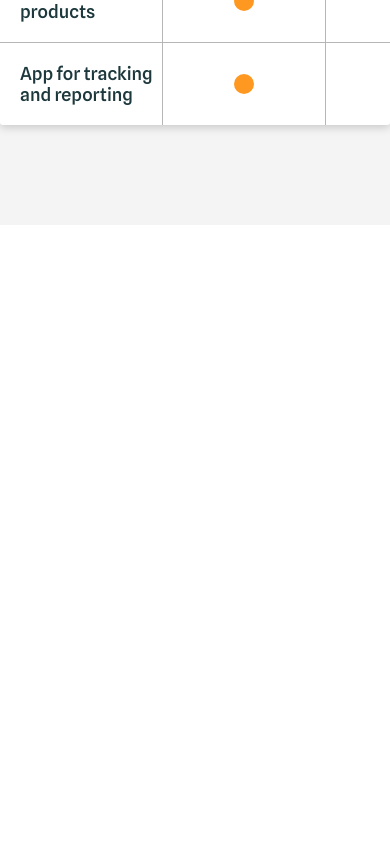
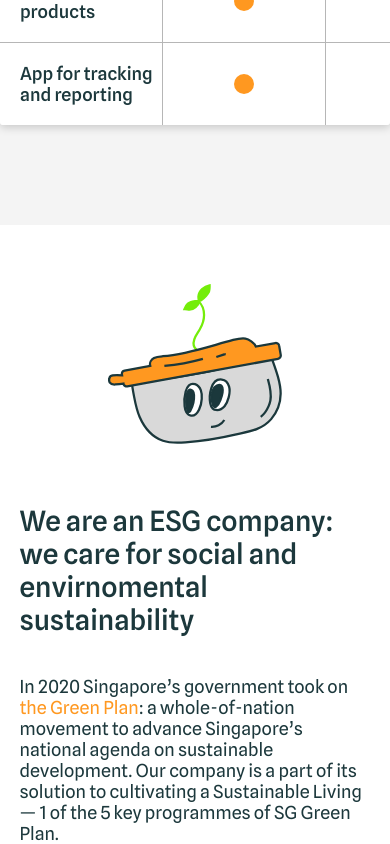
Before and after one commit to dariavolyn/awesome-container-comp, a React (Create React App) app: page / in a window 390 px wide. Shown: the part 8852-9696 px from the top of the page. Before the commit the page ends 9077 px from the top, so only its background shows below. Built offline with nearby package versions, Linux system fonts and the light colour scheme.

Commit message:
social responsive

```diff
--- a/src/blocks/social/__info-logo/social__info-logo.css
+++ /dev/null
@@ -1,6 +0,0 @@
-.social__info-logo {
-    margin: 0;
-    padding: 0;
-    width: 306px;
-    height: 282px;
-}
--- a/src/blocks/social/__info-text/social__info-text.css
+++ b/src/blocks/social/__info-text/social__info-text.css
@@ -6,4 +6,5 @@
     font-weight: 400;
     line-height: 21px;
     max-width: 780px;
+    text-align: left;
 }
--- a/src/blocks/social/__info-title/social__info-title.css
+++ b/src/blocks/social/__info-title/social__info-title.css
@@ -7,3 +7,17 @@
     line-height: 52px;
     max-width: 800px;
 }
+
+@media screen and (max-width: 1105px) {
+    .social__info-title {
+        padding-top: 100px;
+    }
+}
+
+@media screen and (max-width: 680px) {
+    .social__info-title {
+        padding-top: 60px;
+        font-size: 28px;
+        line-height: 33px;
+    }
+}
--- a/src/blocks/social/__info/social__info.css
+++ b/src/blocks/social/__info/social__info.css
@@ -1,7 +1,13 @@
 .social__info {
-    margin: 0 auto;
-    padding: 0 0 240px 0;
-    display: flex;
-    flex-wrap: wrap;
-    width: 1200px;
+    margin: 0;
+    padding: 0;
+    max-width: 1200px;
 }
+
+@media screen and (max-width: 1105px) {
+    .social__info {
+        width: 90%;
+        margin: 0 auto;
+        justify-self: center;
+    }
+}
--- /dev/null
+++ b/src/blocks/social/__logo/social__logo.css
@@ -0,0 +1,20 @@
+.social__logo {
+    margin: 0;
+    padding: 0;
+    width: 306px;
+    height: 282px;
+}
+
+@media screen and (max-width: 1105px) {
+    .social__logo {
+        margin: 0 auto;
+        justify-self: center;
+    }
+}
+
+@media screen and (max-width: 680px) {
+    .social__logo {
+        width: 173.62px;
+        height: 160px;
+    }
+}
--- a/src/blocks/social/social.css
+++ b/src/blocks/social/social.css
@@ -1,16 +1,15 @@
 @import url(./__info/social__info.css);
+@import url(./__info-text/social__info-text.css);
 @import url(./__info-title/social__info-title.css);
-@import url(./__info-logo/social__info-logo.css);
-@import url(./__info-text/social__info-text.css);
 @import url(./__title/social__title.css);
+@import url(./__logo/social__logo.css);
 
 .social {
     margin: 0;
     padding: 59px 0 0 0;
     color: #1C383C;
     display: flex;
-    flex-direction: column;
-    align-content: center;
-    justify-content: center;
-
+    flex-direction: row-reverse;
+    flex-wrap: wrap;
+    justify-content: space-around;
 }
--- a/src/components/App.js
+++ b/src/components/App.js
@@ -42,9 +42,9 @@ function App() {
         <Impact />
       </Element>
 
+
+      <Social />
  {/*s
-      <Social />
-
       <Element id='pricing' name='pricing'>
         <Pricing  handleFormOpen={handleFormOpen}/>
       </Element>
--- a/src/components/Social.js
+++ b/src/components/Social.js
@@ -1,20 +1,15 @@
 import React from 'react';
 import container1 from '../images/container-acc.svg';
-
-
 
 function Social() {
     const fontColor = '#FF9820';
     return (
         <div className='social'>
+            <img className='social__logo' src={container1} alt='Container' />
             <div className='social__info'>
                 <h2 className='social__info-title'>We are an ESG company: <br /> we care for social and envirnomental sustainability</h2>
-                <img className='social__info-logo' src={container1} alt='Container'/>
                 <p className='social__info-text'>In 2020 Singapore’s government took on <span style={{ color: fontColor }}>the Green Plan</span>: a whole-of-nation movement to advance Singapore’s national agenda on sustainable development. Our company is a part of its solution to cultivating a Sustainable Living — 1 of the 5 key programmes of SG Green Plan.</p>
             </div>
-
-
-
         </div>
     )
 }
```
Also changed, not shown: src/blocks/social/__text/social__text.css (deleted, +0 -11 lines).
